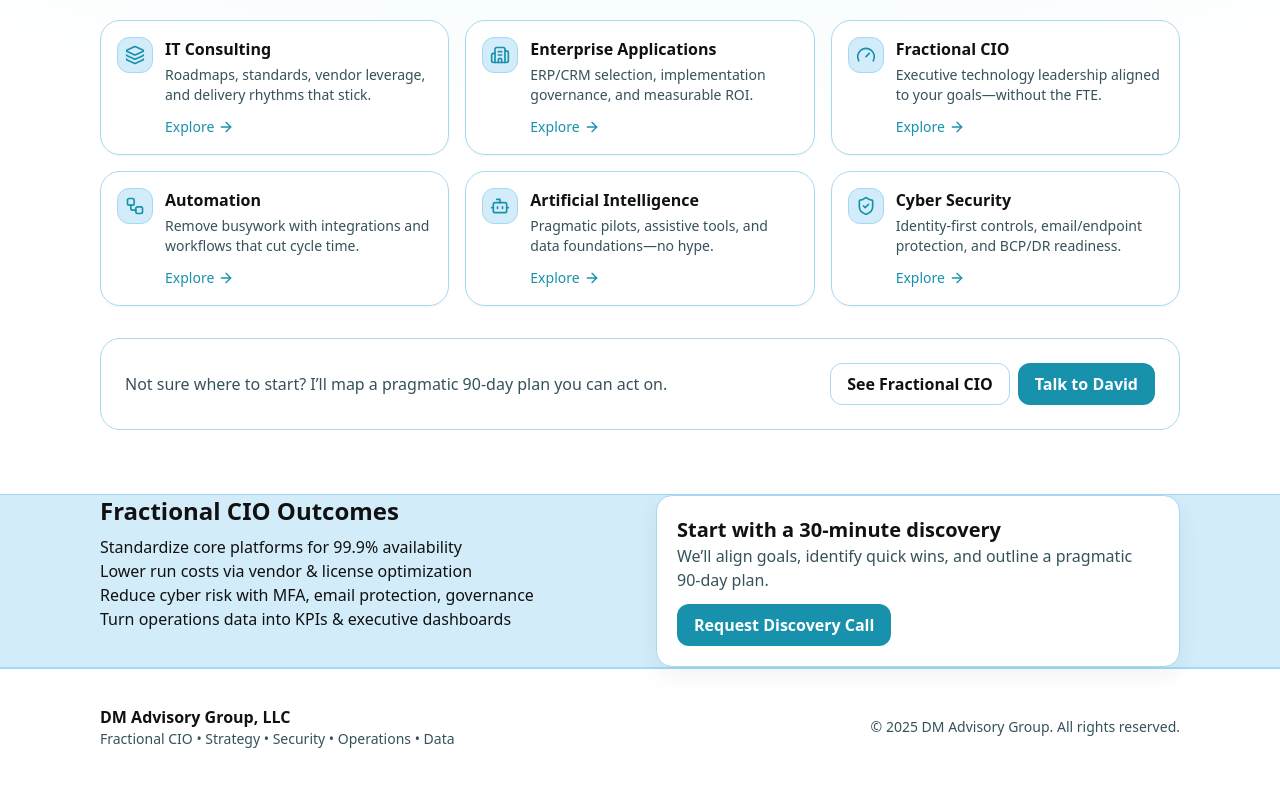
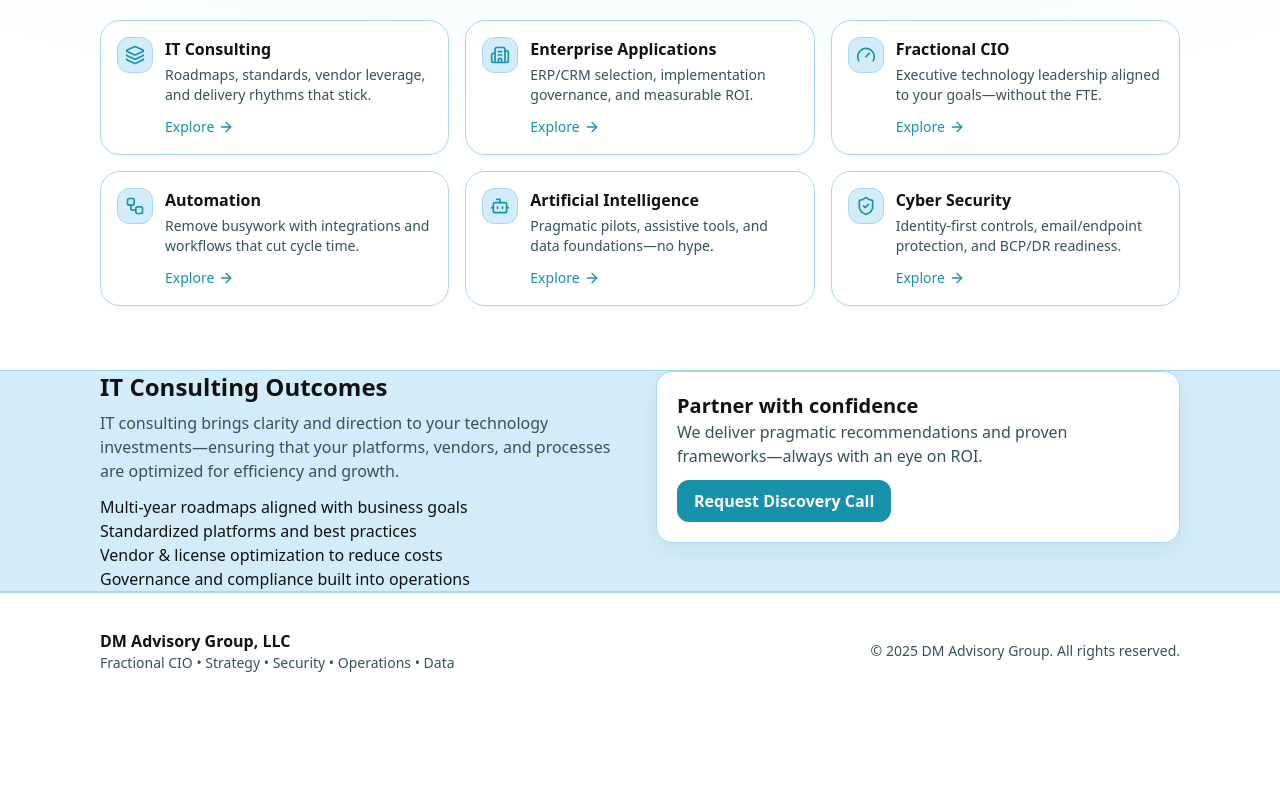
Before and after one commit to dmullenix-web/dm-advisory-group, a Next.js app: page / in a window 1280 px wide. Shown: the part 559-1344 px from the top of the page. After the commit the page ends 1268 px from the top, so only its background shows below. Built offline with nearby package versions, Linux system fonts and the light colour scheme.

Commit message:
removed-other-sections

```diff
--- a/app/page.tsx
+++ b/app/page.tsx
@@ -3,7 +3,6 @@ import Image from 'next/image'
 import Link from 'next/link'
 import { Layers, Building2, ShieldCheck, Gauge, Bot, Workflow, ArrowRight } from 'lucide-react'
 
-// tiny card used in the Services section
 function SpotCard({
   href,
   icon,
@@ -43,7 +42,7 @@ function SpotCard({
 export default function Page() {
   return (
     <>
-      {/* HERO with blended background image */}
+      {/* HERO */}
       <section className="relative overflow-hidden py-16 md:py-20">
         <Image
           src="/hero.jpg"
@@ -73,11 +72,10 @@ export default function Page() {
         </div>
       </section>
 
-      {/* SERVICES SPOTLIGHT (new, no kicker) */}
+      {/* SERVICES SPOTLIGHT */}
       <section className="relative py-12 md:py-16">
         <div className="absolute inset-0 -z-10 bg-[radial-gradient(900px_300px_at_50%_-60px,rgba(30,183,217,0.08),transparent)]" />
         <div className="container">
-          {/* headline + CTA */}
           <div className="flex flex-col md:flex-row md:items-end md:justify-between gap-3 mb-6">
             <h2 className="text-3xl md:text-4xl font-extrabold leading-tight">
               Practical expertise, <span className="text-[color:var(--brand)]">real outcomes</span>.
@@ -87,7 +85,6 @@ export default function Page() {
             </Link>
           </div>
 
-          {/* services grid */}
           <div className="grid sm:grid-cols-2 lg:grid-cols-3 gap-4">
             <SpotCard
               href="/services/it-consulting"
@@ -126,36 +123,29 @@ export default function Page() {
               blurb="Identity-first controls, email/endpoint protection, and BCP/DR readiness."
             />
           </div>
-
-          {/* bottom CTA band */}
-          <div className="mt-8 rounded-2xl border border-[color:var(--line)] bg-white/90 backdrop-blur p-4 md:p-6 flex flex-col md:flex-row items-start md:items-center justify-between gap-3">
-            <p className="text-[color:var(--muted)]">
-              Not sure where to start? I’ll map a pragmatic 90-day plan you can act on.
-            </p>
-            <div className="flex gap-2">
-              <Link href="/services/fractional-cio" className="btn">See Fractional CIO</Link>
-              <Link href="/contact" className="btn btn-primary">Talk to David</Link>
-            </div>
-          </div>
         </div>
       </section>
 
-      {/* OUTCOMES (unchanged) */}
+      {/* IT CONSULTING OUTCOMES */}
       <section className="section-alt">
         <div className="container grid md:grid-cols-2 gap-8 items-start">
           <div>
-            <h2 className="text-2xl font-bold mb-2">Fractional CIO Outcomes</h2>
+            <h2 className="text-2xl font-bold mb-2">IT Consulting Outcomes</h2>
+            <p className="text-[color:var(--muted)] mb-3">
+              IT consulting brings clarity and direction to your technology investments—ensuring
+              that your platforms, vendors, and processes are optimized for efficiency and growth.
+            </p>
             <ul className="list">
-              <li>Standardize core platforms for 99.9% availability</li>
-              <li>Lower run costs via vendor & license optimization</li>
-              <li>Reduce cyber risk with MFA, email protection, governance</li>
-              <li>Turn operations data into KPIs & executive dashboards</li>
+              <li>Multi-year roadmaps aligned with business goals</li>
+              <li>Standardized platforms and best practices</li>
+              <li>Vendor & license optimization to reduce costs</li>
+              <li>Governance and compliance built into operations</li>
             </ul>
           </div>
           <div className="card p-5">
-            <h3 className="text-xl font-bold">Start with a 30-minute discovery</h3>
+            <h3 className="text-xl font-bold">Partner with confidence</h3>
             <p className="text-[color:var(--muted)] mb-3">
-              We’ll align goals, identify quick wins, and outline a pragmatic 90-day plan.
+              We deliver pragmatic recommendations and proven frameworks—always with an eye on ROI.
             </p>
             <a className="btn btn-primary" href="/contact">Request Discovery Call</a>
           </div>
```
